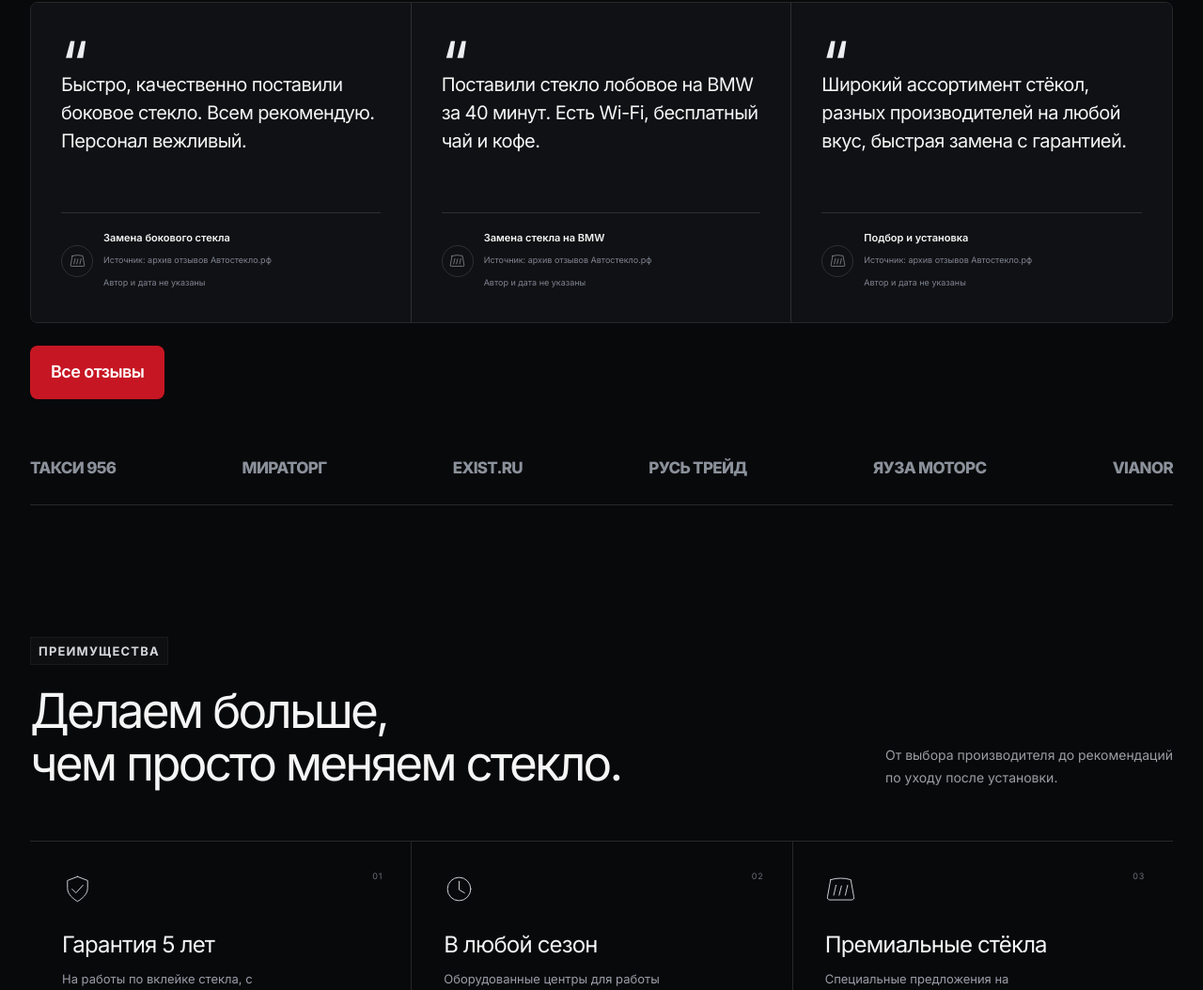
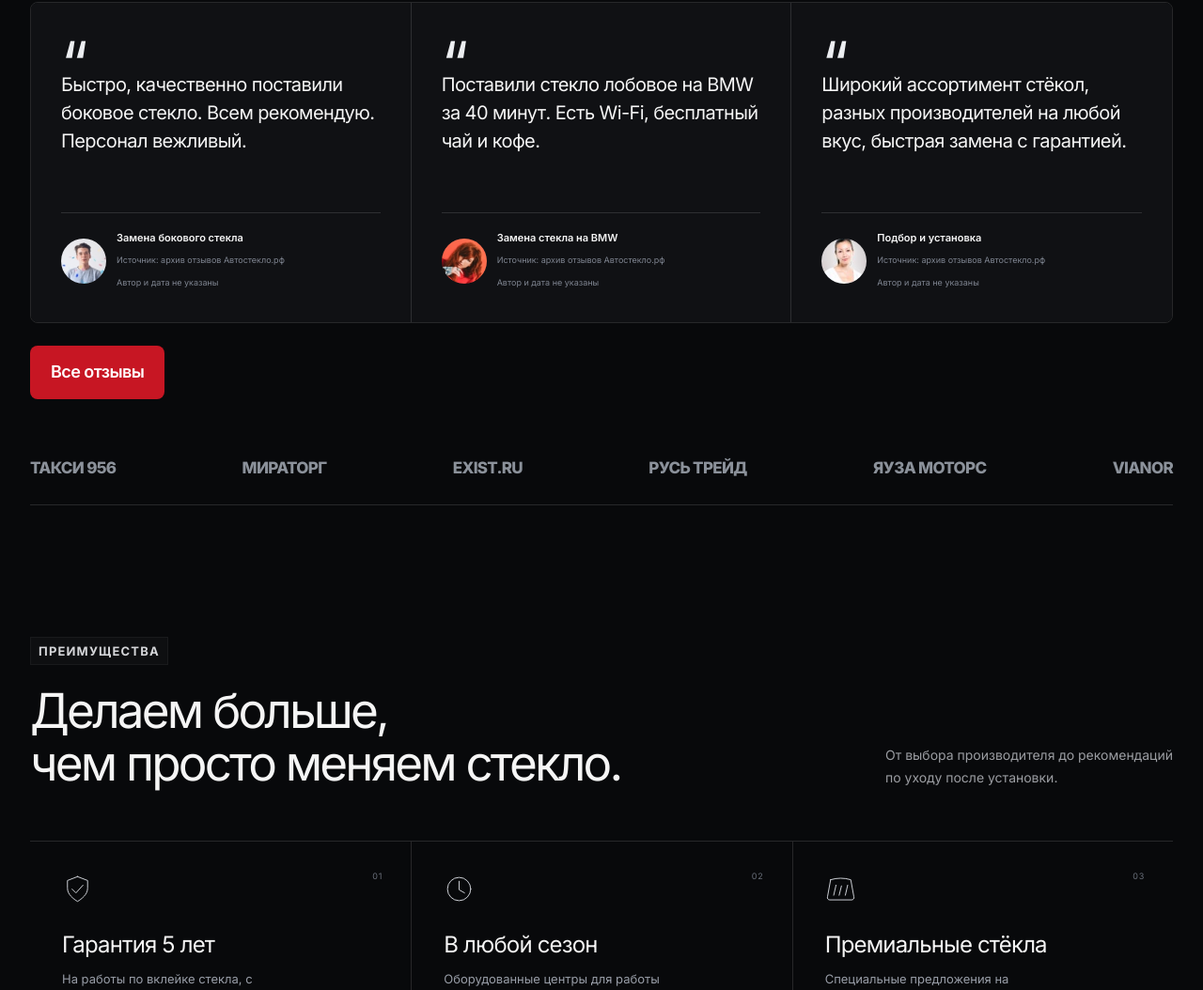
Before and after one commit to lprchns-Alex/autosteklo-xl, a plain HTML site: page v3.2/index.html in a window 1280 px wide. Shown: the part 9256-10310 px from the top of the page at 94% size. Drawn offline with Linux system fonts and the light colour scheme.

Commit message:
Restore original review thumbnails in V3.2

```diff
--- a/v3.2/index.html
+++ b/v3.2/index.html
@@ -161,13 +161,13 @@
 
 <section class="section wrap reviews" id="reviews">
   <div class="section-head" data-reveal><div><span class="eyebrow accent-text">Отзывы</span><h2>За каждой работой —<br>чьё-то доверие.</h2></div></div>
-  <div class="review-grid"><article><span class="quote-mark">“</span><blockquote>Быстро, качественно поставили боковое стекло. Всем рекомендую. Персонал вежливый.</blockquote><div class="review-meta"><span class="mini-glass"><svg><use href="#glass"/></svg></span><div><strong>Замена бокового стекла</strong><span>Источник: архив отзывов Автостекло.рф<br>Автор и дата не указаны</span></div></div></article><article><span class="quote-mark">“</span><blockquote>Поставили стекло лобовое на BMW за 40 минут. Есть Wi-Fi, бесплатный чай и кофе.</blockquote><div class="review-meta"><span class="mini-glass"><svg><use href="#glass"/></svg></span><div><strong>Замена стекла на BMW</strong><span>Источник: архив отзывов Автостекло.рф<br>Автор и дата не указаны</span></div></div></article><article><span class="quote-mark">“</span><blockquote>Широкий ассортимент стёкол, разных производителей на любой вкус, быстрая замена с гарантией.</blockquote><div class="review-meta"><span class="mini-glass"><svg><use href="#glass"/></svg></span><div><strong>Подбор и установка</strong><span>Источник: архив отзывов Автостекло.рф<br>Автор и дата не указаны</span></div></div></article></div>
+  <div class="review-grid"><article><span class="quote-mark">“</span><blockquote>Быстро, качественно поставили боковое стекло. Всем рекомендую. Персонал вежливый.</blockquote><div class="review-meta"><img class="review-portrait" src="assets/review-portraits/1.jpg" alt="" width="64" height="64" loading="lazy"><div><strong>Замена бокового стекла</strong><span>Источник: архив отзывов Автостекло.рф<br>Автор и дата не указаны</span></div></div></article><article><span class="quote-mark">“</span><blockquote>Поставили стекло лобовое на BMW за 40 минут. Есть Wi-Fi, бесплатный чай и кофе.</blockquote><div class="review-meta"><img class="review-portrait" src="assets/review-portraits/3.jpg" alt="" width="64" height="64" loading="lazy"><div><strong>Замена стекла на BMW</strong><span>Источник: архив отзывов Автостекло.рф<br>Автор и дата не указаны</span></div></div></article><article><span class="quote-mark">“</span><blockquote>Широкий ассортимент стёкол, разных производителей на любой вкус, быстрая замена с гарантией.</blockquote><div class="review-meta"><img class="review-portrait" src="assets/review-portraits/2.jpg" alt="" width="64" height="64" loading="lazy"><div><strong>Подбор и установка</strong><span>Источник: архив отзывов Автостекло.рф<br>Автор и дата не указаны</span></div></div></article></div>
   <details class="review-gallery" id="review-gallery">
     <summary>Все отзывы</summary>
     <div class="review-grid">
       <article>
         <blockquote>Ставил стекло на короллу 2011, тонировал на ней задок. Недавно ставил лобовое на Рено Трафик. Цены средние, работают хорошо, есть почти все в наличии.</blockquote>
-        <div class="review-meta"><div><strong>Установка стекла и тонирование</strong><span>Источник: архив отзывов Автостекло.рф<br>Автор и дата не указаны</span></div></div>
+        <div class="review-meta"><img class="review-portrait" src="assets/review-portraits/4.jpg" alt="" width="64" height="64" loading="lazy"><div><strong>Установка стекла и тонирование</strong><span>Источник: архив отзывов Автостекло.рф<br>Автор и дата не указаны</span></div></div>
       </article>
       <article>
         <h3>Отзывы о центрах в Яндекс Картах</h3>
--- a/v3.2/revision.css
+++ b/v3.2/revision.css
@@ -41,3 +41,11 @@
   font-size: clamp(13px, 1vw, 18px);
   font-weight: 650;
 }
+
+#reviews .review-portrait {
+  width: 48px;
+  height: 48px;
+  flex: 0 0 48px;
+  border-radius: 50%;
+  object-fit: cover;
+}
```
Also changed, not shown: v3.2/assets/review-portraits/1.jpg (added), v3.2/assets/review-portraits/2.jpg (added), v3.2/assets/review-portraits/3.jpg (added), v3.2/assets/review-portraits/4.jpg (added).
